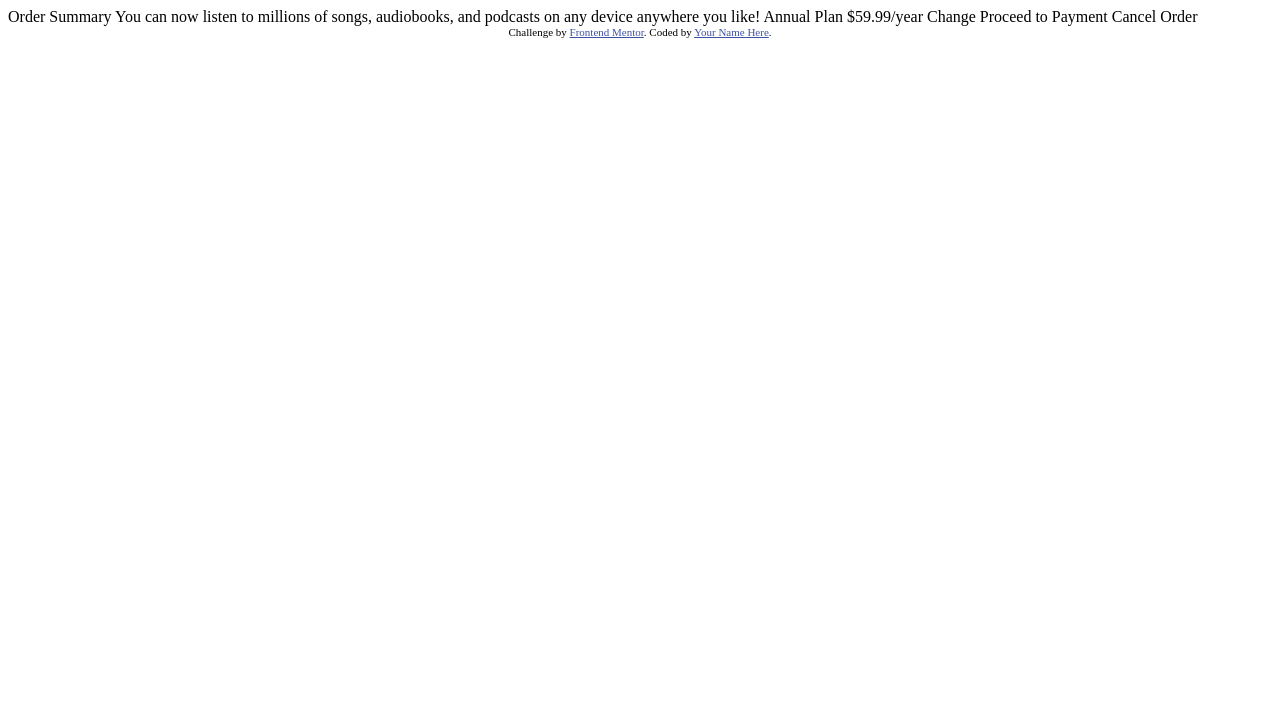
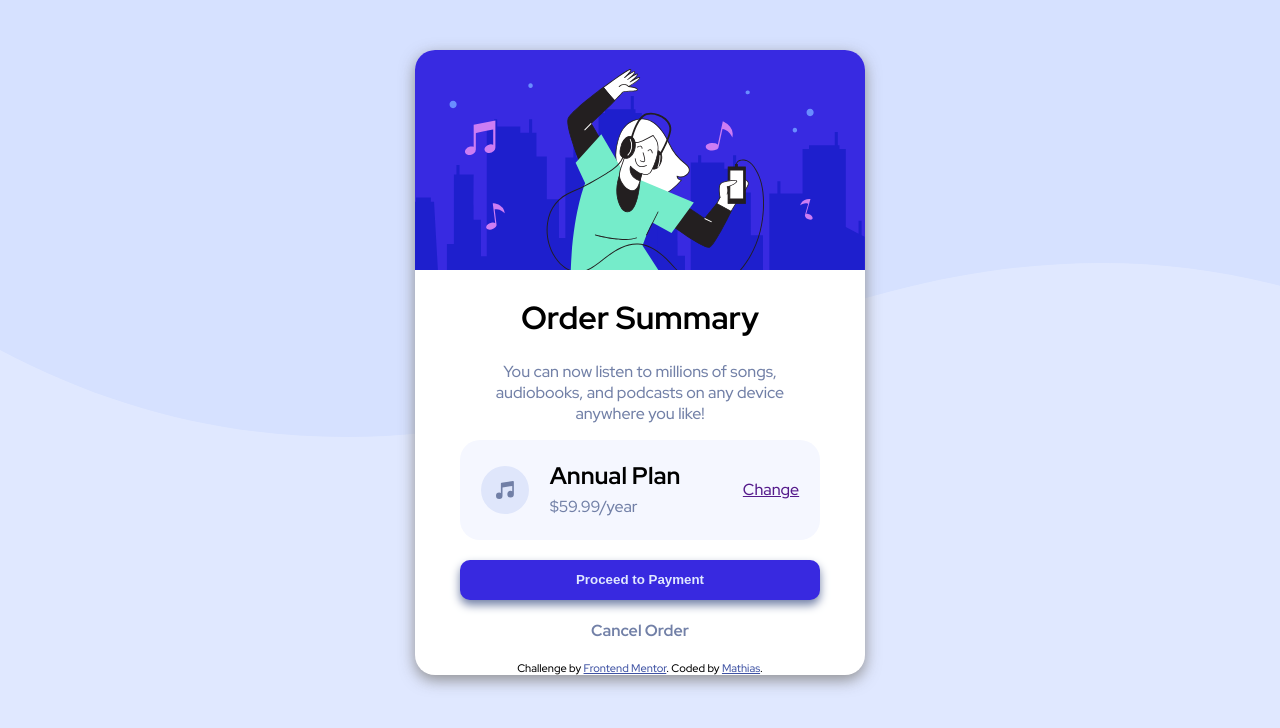
Before and after one commit to mathiasRz/order-summary, a plain HTML site: page index.html in a window 1280 px wide. Drawn offline with Linux system fonts and the light colour scheme.

Commit message:
dev du projet

```diff
--- a/index.html
+++ b/index.html
@@ -7,7 +7,7 @@
   <!-- displays site properly based on user's device -->
 
   <link rel="icon" type="image/png" sizes="32x32" href="./images/favicon-32x32.png">
-
+  <link rel="stylesheet" href="style.css">
   <title>Frontend Mentor | Order summary card</title>
 
   <!-- Feel free to remove these styles or customise in your own stylesheet 👍 -->
@@ -24,23 +24,37 @@
 </head>
 
 <body>
-
-  Order Summary
-
-  You can now listen to millions of songs, audiobooks, and podcasts on any
-  device anywhere you like!
-
-  Annual Plan
-  $59.99/year
-
-  Change
-
-  Proceed to Payment
-  Cancel Order
-
-  <div class="attribution">
-    Challenge by <a href="https://www.frontendmentor.io?ref=challenge" target="_blank">Frontend Mentor</a>.
-    Coded by <a href="#">Your Name Here</a>.
+  <div class="card">
+    <div class="img">
+      <img src="/images/illustration-hero.svg" />
+    </div>
+    <div class="order">
+      <h1>Order Summary</h1>
+      <p>
+        You can now listen to millions of songs, audiobooks, and podcasts on
+        any device anywhere you like!
+      </p>
+    </div>
+    <div class="plan">
+      <img src="/images/icon-music.svg" />
+      <div class="text">
+        <h2>Annual Plan</h2>
+        <p>$59.99/year</p>
+      </div>
+      <a href="">Change</a>
+    </div>
+    <button class="button">
+      <a href="">Proceed to Payment</a>
+    </button>
+    <div class="cancel">
+      <a href="">Cancel Order</a>
+    </div>
+    <div class="attribution">
+      <footer>
+        Challenge by <a href="https://www.frontendmentor.io?ref=challenge" target="_blank">Frontend Mentor</a>.
+        Coded by <a href="#">Mathias</a>.
+      </footer>
+    </div>
   </div>
 </body>
 
--- /dev/null
+++ b/style.scss
@@ -0,0 +1,129 @@
+$paleblue: hsl(225, 100%, 94%);
+$brightblue: hsl(245, 75%, 52%);
+$verypaleblue: hsl(225, 100%, 98%);
+$desaturatedblue: hsl(224, 23%, 55%);
+$darkblue: hsl(223, 47%, 23%);
+
+@import url('https://fonts.googleapis.com/css2?family=Red+Hat+Display:wght@500;700;900&display=swap');
+
+body {
+    font-family: "Red Hat Display", sans-serif;
+    font-size: 16px;
+    text-align: center;
+    margin: 0px;
+    padding: 0px;
+    max-height: 900px;
+    background-image: url("/images/pattern-background-desktop.svg");
+    background-repeat: repeat-x;
+    background-color: $paleblue;
+
+    .card {
+        max-width: 450px;
+        margin: 50px auto;
+        box-shadow: 0px 5px 15px #858383e3;
+        border-radius: 20px;
+        background-color: white;
+
+        .img {
+            img {
+                border-radius: 20px 20px 0px 0px;
+            }
+        }
+
+        .order {
+            width: 80%;
+            margin: auto;
+
+            p {
+                color: $desaturatedblue
+            }
+        }
+
+        .plan {
+            display: grid;
+            grid-auto-flow: column;
+            height: 100px;
+            width: 80%;
+            margin: auto;
+            background-color: $verypaleblue;
+            border-radius: 20px;
+
+            img {
+                margin: auto;
+            }
+
+            .text {
+                text-align: left;
+
+                h2 {
+                    margin-bottom: 5px;
+                }
+
+                p {
+                    margin-top: 0px;
+                    color: $desaturatedblue
+                }
+            }
+
+            a {
+                margin: auto;
+            }
+
+            a:hover {
+                text-decoration: none;
+            }
+        }
+
+        .button {
+            border: 0px;
+            width: 80%;
+            height: 40px;
+            margin: 20px auto;
+            border-radius: 10px;
+            background-color: $brightblue;
+            box-shadow: 0px 5px 10px $desaturatedblue;
+
+            a {
+                color: $paleblue;
+                font-weight: 900;
+                text-decoration: none;
+            }
+        }
+
+        .button:hover {
+            filter: hue-rotate(15deg);
+        }
+
+        .cancel {
+
+            a,
+            :active {
+                text-decoration: none;
+                font-weight: 700;
+                color: $desaturatedblue;
+            }
+
+            a:hover {
+                color: black;
+            }
+        }
+
+        .attribution {
+            margin-top: 20px;
+        }
+    }
+
+    @media screen and (max-width: 600px) {
+        background-image: url("/images/pattern-background-mobile.svg");
+
+        .card {
+            width: 375px;
+
+            .img {
+                img {
+                    width: 375px;
+                }
+            }
+        }
+    }
+}
```
Also changed, not shown: style.css (added), 1 other file.
